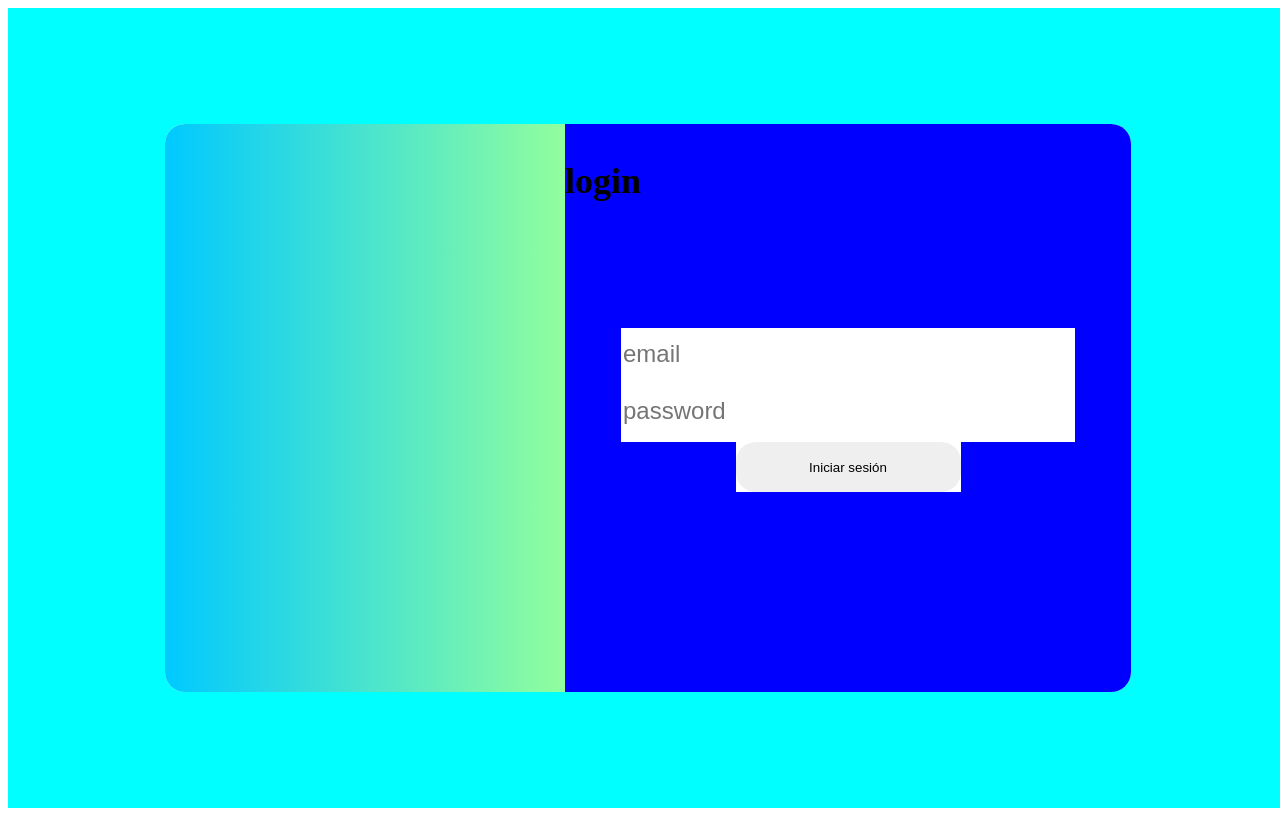
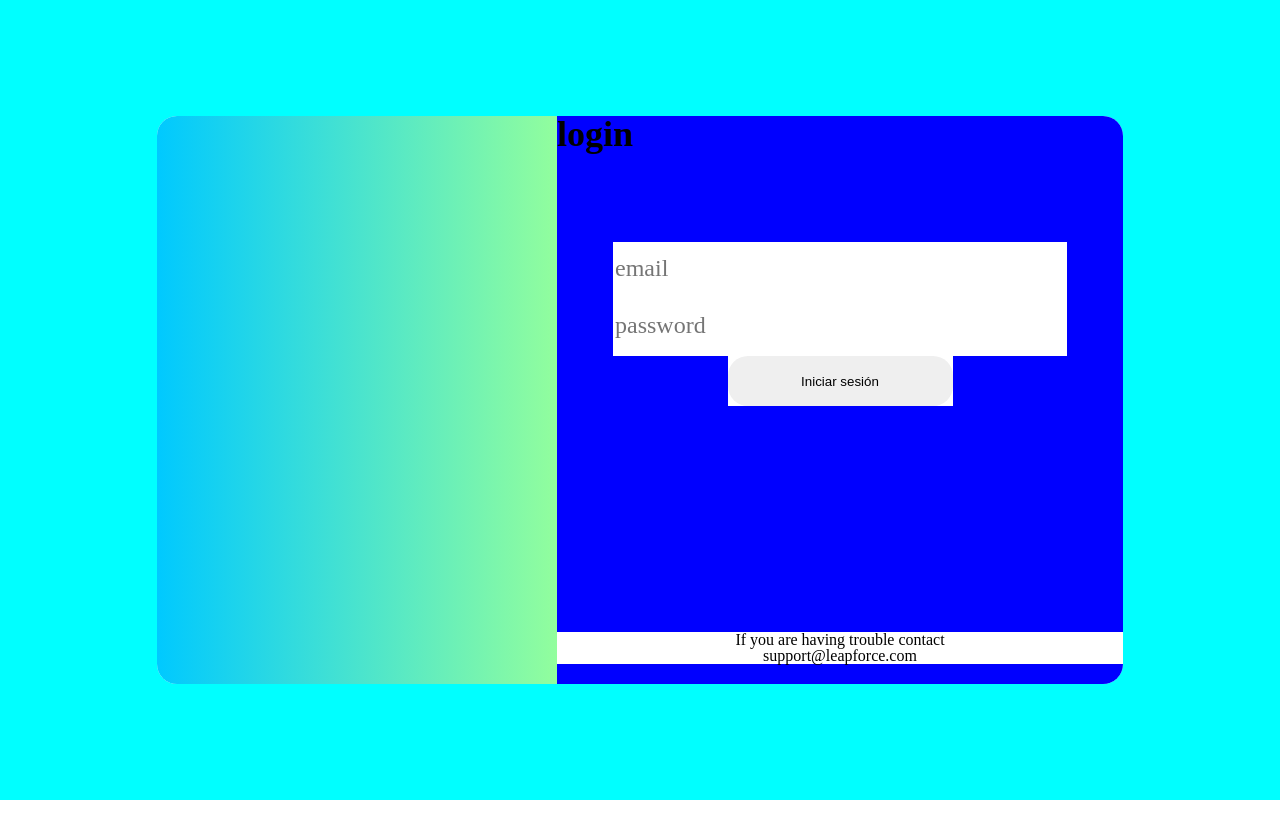
Before and after one commit to KattoDev/leapforce-Web, an Angular app in the folder app/leapforce/: page / in a window 1280 px wide. Built offline with nearby package versions, Linux system fonts and the light colour scheme.

Commit message:
Add reset css and font classes

```diff
--- a/app/leapforce/src/styles.css
+++ b/app/leapforce/src/styles.css
@@ -1 +1,14 @@
 /* You can add global styles to this file, and also import other style files */
+@import "./app/reset.css";
+
+.megrim {
+  font-family: "Megrim", serif;
+  font-weight: 400;
+  font-style: normal;
+}
+
+.sono {
+  font-family: "Sono", serif;
+  font-optical-sizing: auto;
+  font-variation-settings: "MONO" 1;
+}
```
